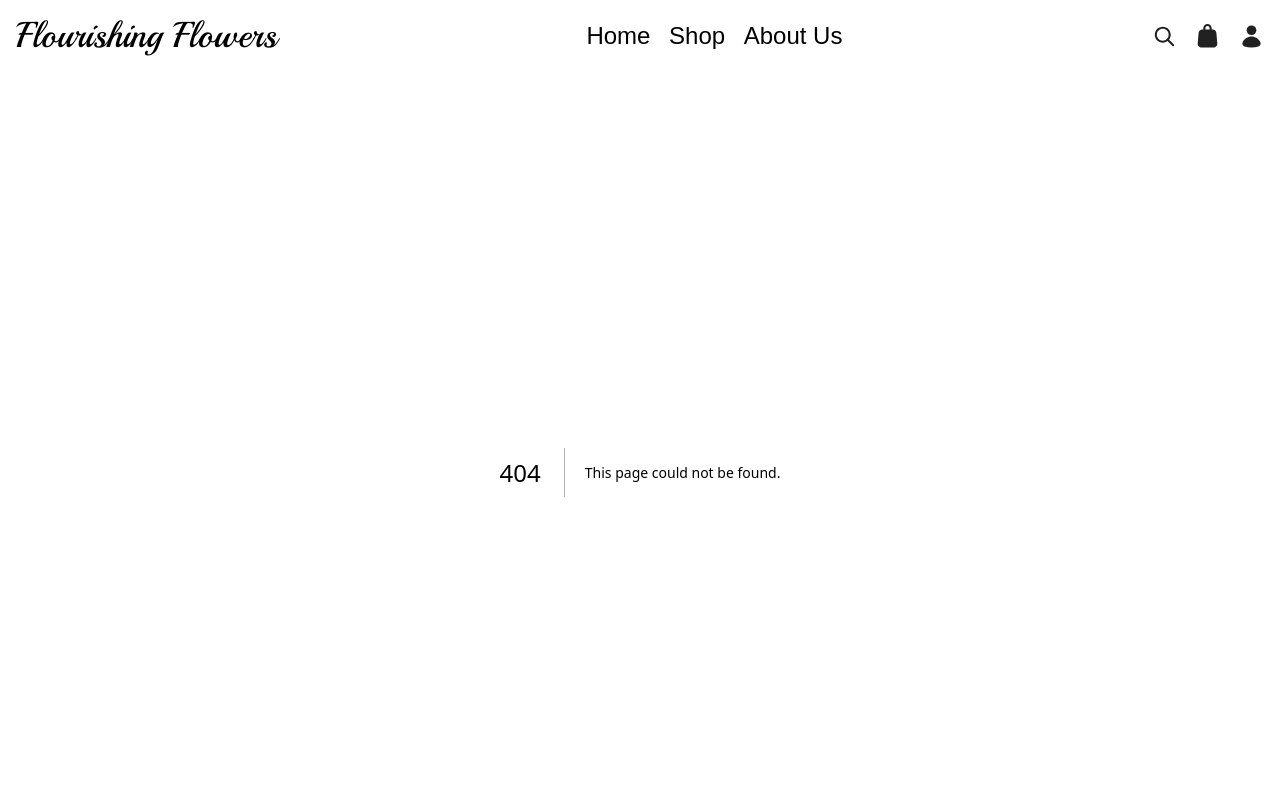
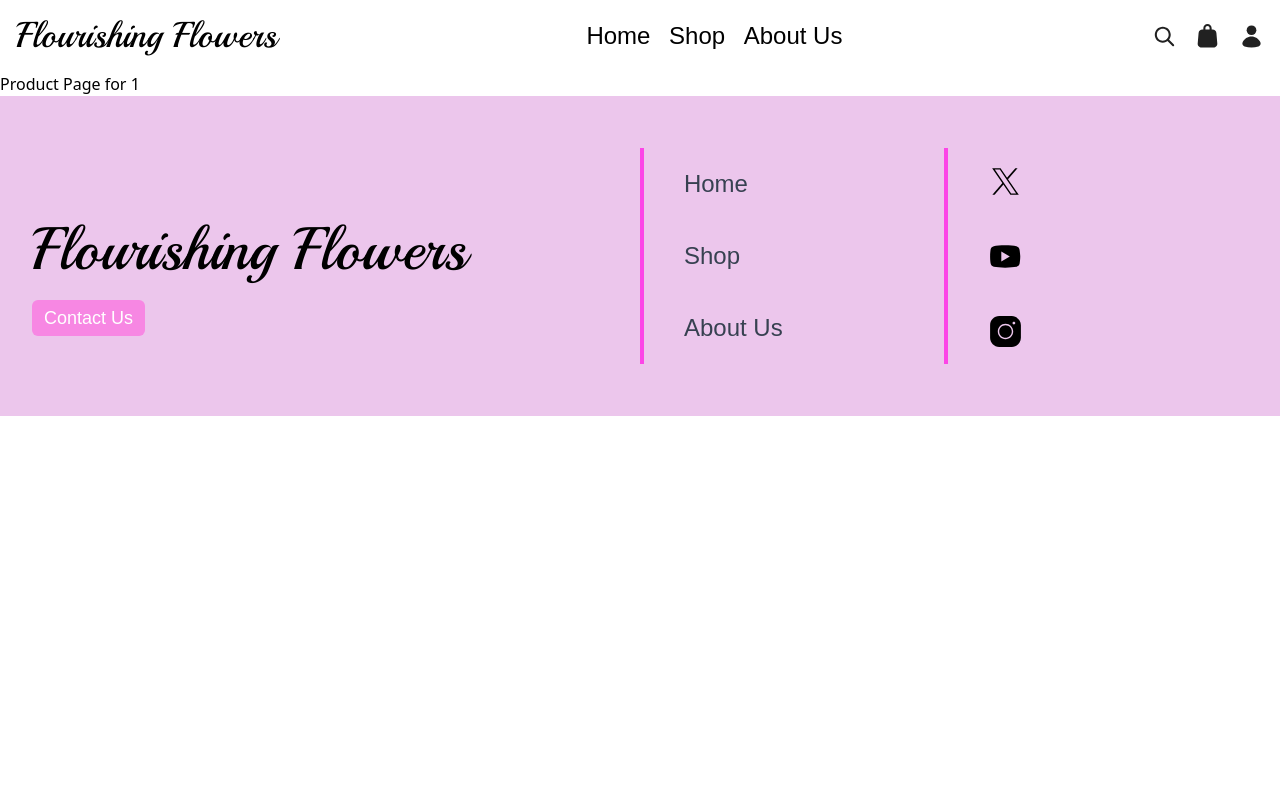
Before and after one commit to robertchapmanrlc/flourishing-flowers, a Next.js app: page /product/1 in a window 1280 px wide. Before the commit this address had no page. Shown: the top 800 px of the page. Built offline with nearby package versions, Linux system fonts and the light colour scheme; a web font is replaced by a local one.

Commit message:
Created a dynamic route for products

```diff
--- /dev/null
+++ b/src/app/product/[name]/page.tsx
@@ -0,0 +1,11 @@
+export default async function Product({
+  params,
+}: {
+  params: { name: string };
+}) {
+  return (
+    <main>
+      <h1>Product Page for {params.name}</h1>
+    </main>
+  );
+}
```
